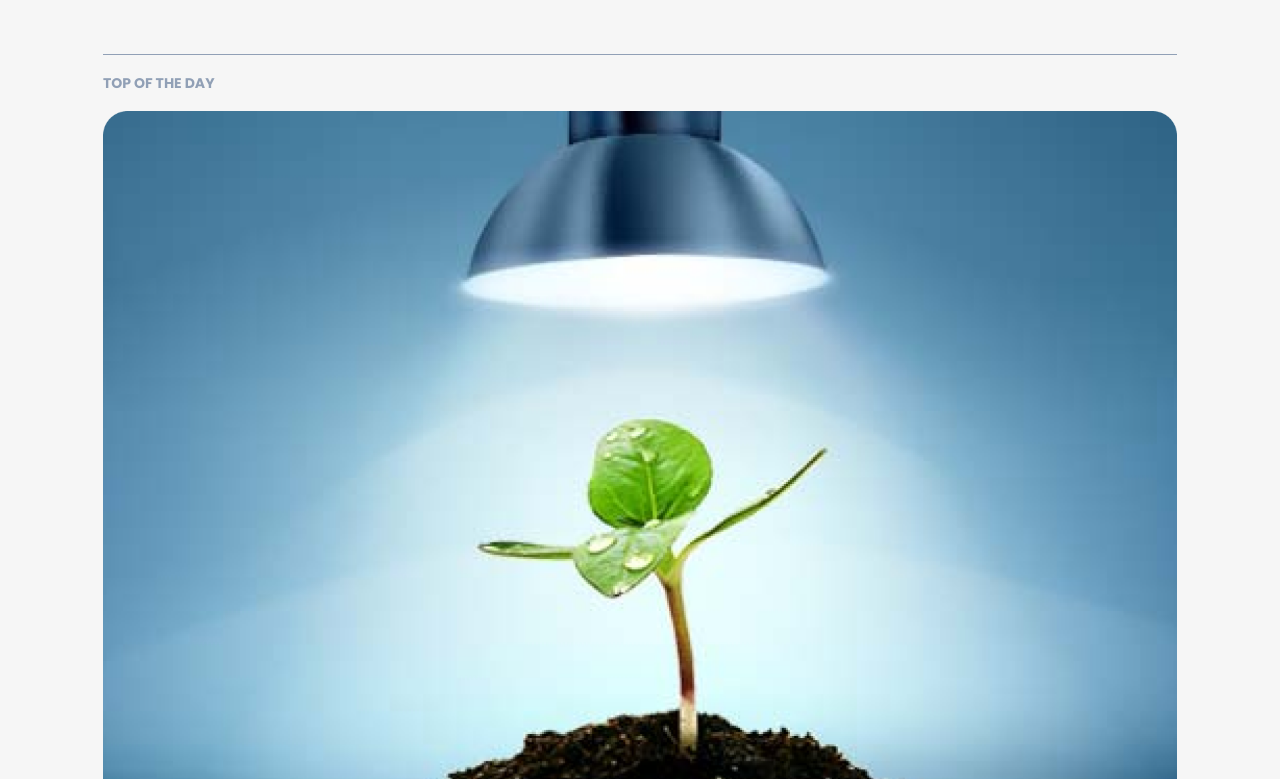
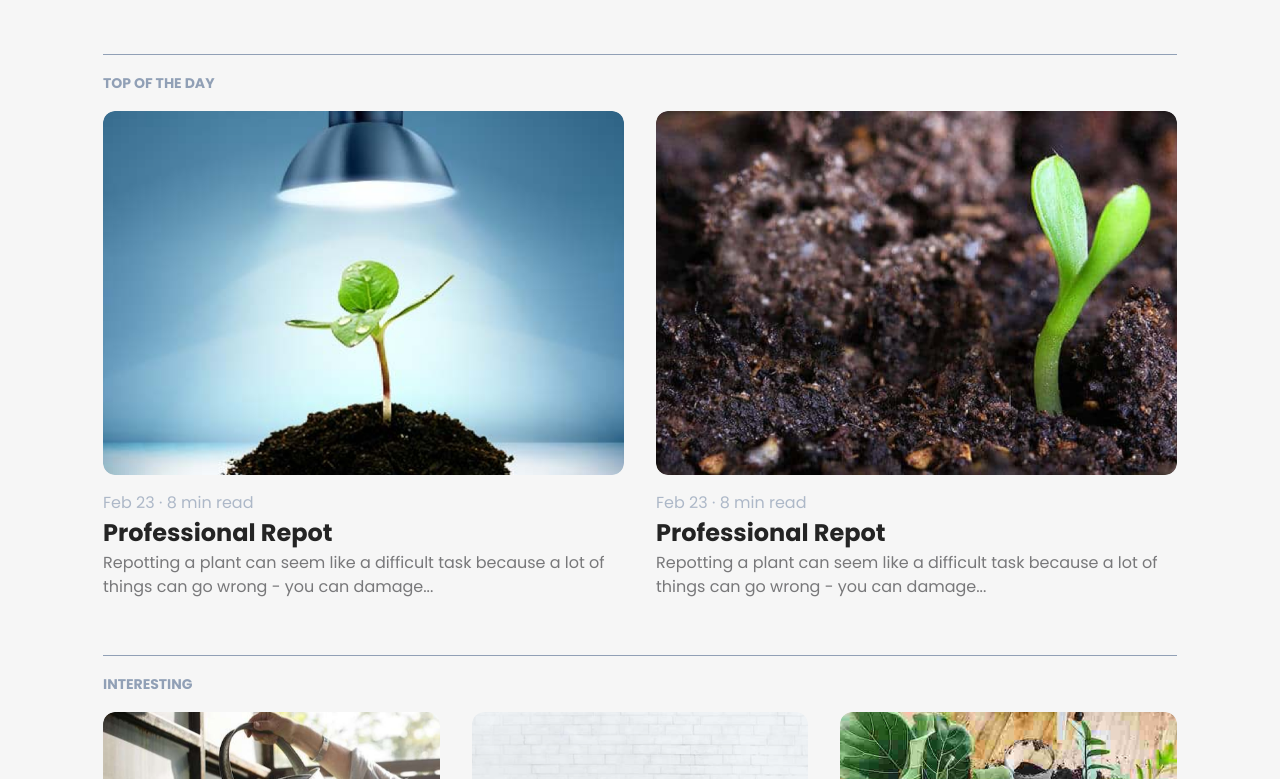
Before and after one commit to okosohor/plantin, a React (Create React App) app: page / in a window 1280 px wide. Shown: the part 841-1620 px from the top of the page. Built offline with nearby package versions, Linux system fonts and the light colour scheme; no server answers.

Commit message:
fix: grid columns

```diff
--- a/src/components/BlogSection/index.tsx
+++ b/src/components/BlogSection/index.tsx
@@ -14,6 +14,7 @@ interface Props {
 }
 
 export default function BlogSection({ title, tag = false, largeCards = false, articles, placeholder=false ,gridCols }: Props) {
+  const colsNumber = gridCols === 1 ? 'lg:grid-cols-1' :  gridCols === 2 ? ' lg:grid-cols-2' : 'lg:grid-cols-3'
   return (
     <>
       {tag && <Tag/>}
@@ -23,7 +24,7 @@ export default function BlogSection({ title, tag = false, largeCards = false, ar
         <h4 className="font-bold text-[1.5rem] text-brand-black-title">Articles not founded</h4>
       )
       }
-      <section className={`w-full grid grid-cols-1 gap-x-8 gap-y-6 lg:grid-cols-${gridCols} lg:gap-y-14 mb-6 lg:mb-[3.5rem]`}>
+      <section className={'w-full grid grid-cols-1 gap-x-8 gap-y-6 lg:gap-y-14 mb-6 lg:mb-[3.5rem] ' + colsNumber}>
         {articles.map(item =>
           <Card isLarge={largeCards} key={item.id} article={item}/>
         )}
```
